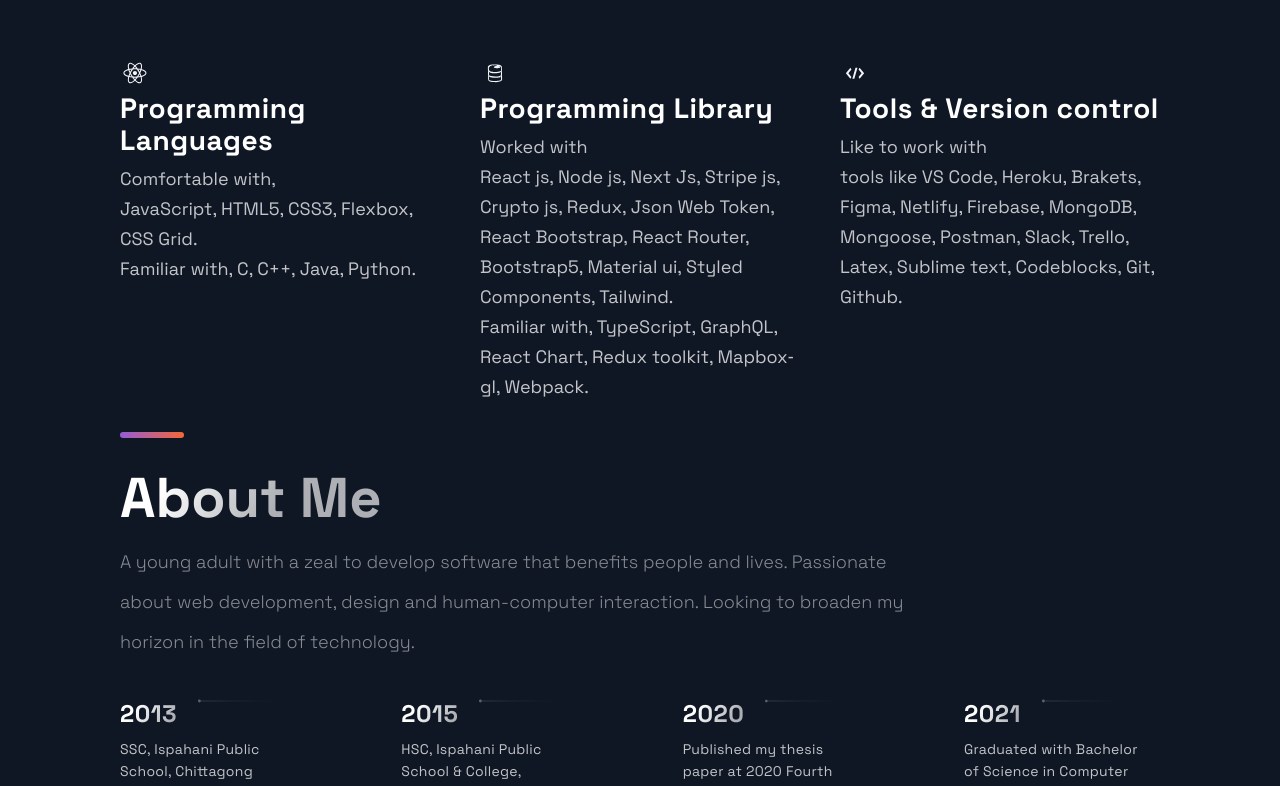
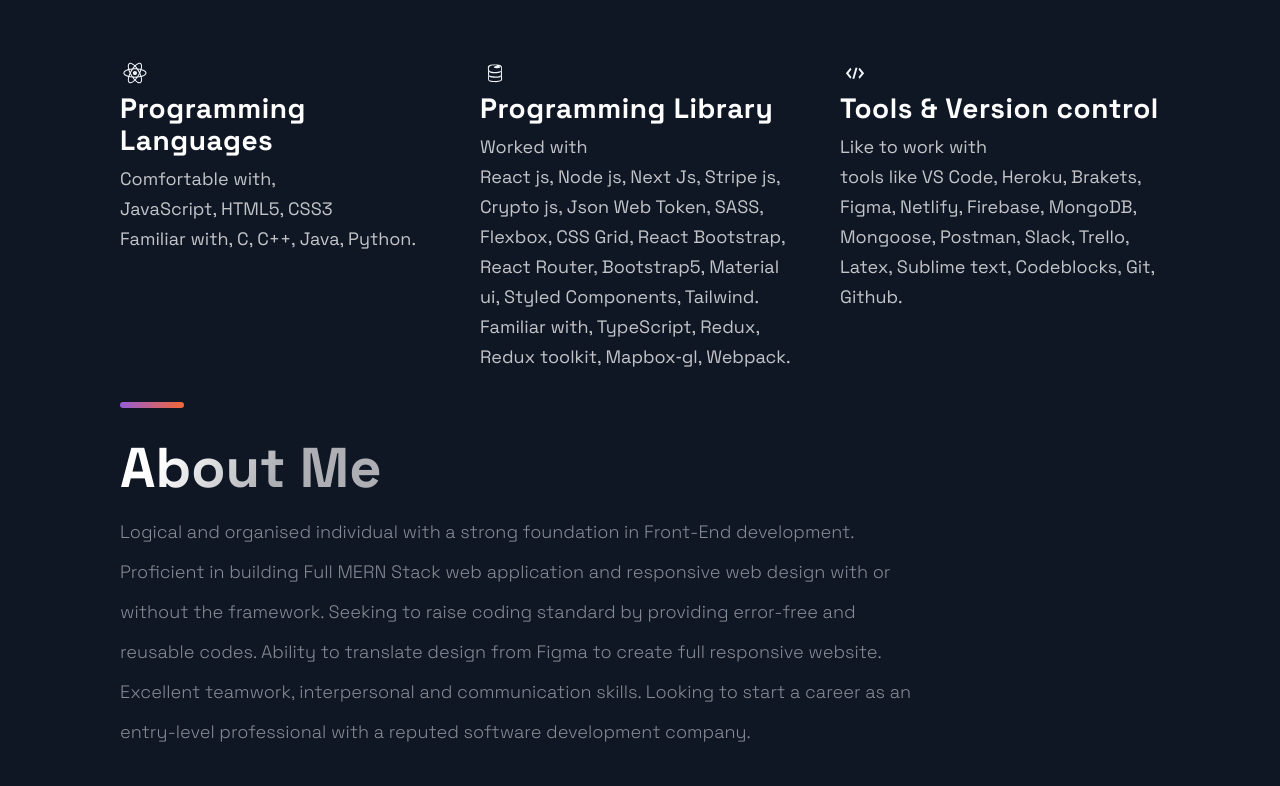
Before and after one commit to kaziragib18/react-portfolio-website, a Next.js app: page / in a window 1280 px wide. Shown: the part 3860-4646 px from the top of the page. Built offline with nearby package versions, Linux system fonts and the light colour scheme.

Commit message:
UI updated

```diff
--- a/src/components/Technologies/Technologies.js
+++ b/src/components/Technologies/Technologies.js
@@ -20,7 +20,7 @@ const Technologies = () => (
           <ListTitle>Programming Languages</ListTitle>
           <ListParagraph>
             Comfortable with,<br />
-            JavaScript, HTML5, CSS3, Flexbox, CSS Grid. <br />
+            JavaScript, HTML5, CSS3 <br />
             Familiar with, C, C++, Java, Python.
           </ListParagraph>
         </ListContainer>
@@ -34,8 +34,8 @@ const Technologies = () => (
           <ListTitle>Programming Library</ListTitle>
           <ListParagraph>
             Worked with <br />
-            React js, Node js, Next Js, Stripe js, Crypto js, Redux, Json Web Token, React Bootstrap, React Router, Bootstrap5, Material ui, Styled Components, Tailwind.<br/>
-            Familiar with, TypeScript, GraphQL, React Chart, Redux toolkit, Mapbox‐gl, Webpack.
+            React js, Node js, Next Js, Stripe js, Crypto js, Json Web Token, SASS, Flexbox, CSS Grid, React Bootstrap, React Router, Bootstrap5, Material ui, Styled Components, Tailwind.<br/>
+            Familiar with, TypeScript, Redux, Redux toolkit, Mapbox‐gl, Webpack.
           </ListParagraph>
         </ListContainer>
       </ListItem>
--- a/src/components/TimeLine/TimeLine.js
+++ b/src/components/TimeLine/TimeLine.js
@@ -47,7 +47,7 @@ const Timeline = () => {
     <Section id="about">
       <SectionTitle>About Me</SectionTitle>
       <SectionText>
-        A young adult with a zeal to develop software that benefits people and lives. Passionate about web development, design and human-computer interaction. Looking to broaden my horizon in the field of technology.
+        Logical and organised individual with a strong foundation in Front-End development. Proficient in building Full MERN Stack web application and responsive web design with or without the framework. Seeking to raise coding standard by providing error-free and reusable codes. Ability to translate design from Figma to create full responsive website. Excellent teamwork, interpersonal and communication skills. Looking to start a career as an entry-level professional with a reputed software development company.
       </SectionText>
       <CarouselContainer ref={carouselRef} onScroll={handleScroll}>
         <>
```
